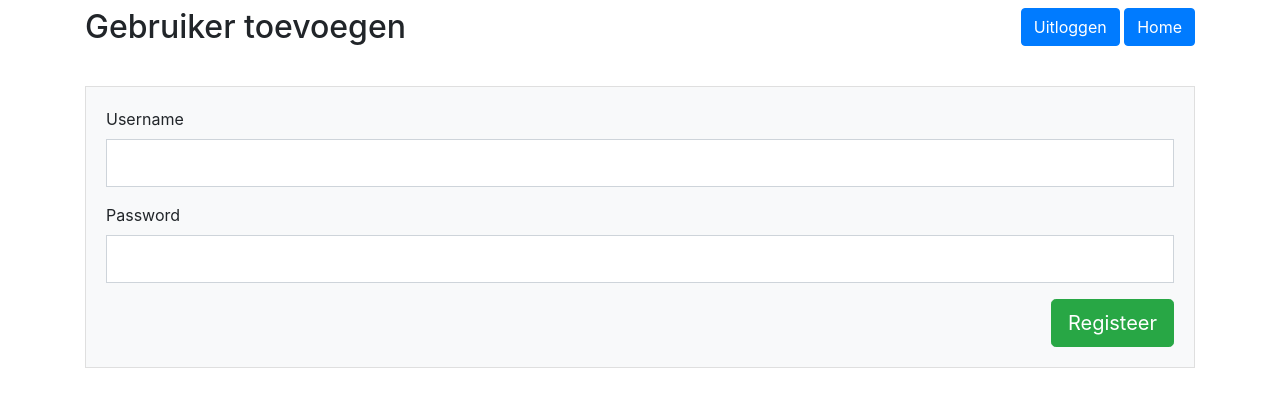
After one commit to Akahama-Patryk/huiswerk-website, a PHP site: page /dashboard/gebruiker/toevoegen.php in a window 1280 px wide. The commit adds this page. Shown: the top 407 px of the page. Run offline with PHP 8.4, Linux system fonts and the light colour scheme; a user stored in the database is signed in.

Commit message:
Homework.php -> better cards for homework dashboard/gebruiker/toevoegen.php and User.php -> Creted registration for user via admin dashboard and fixed redirect

```diff
--- /dev/null
+++ b/dashboard/gebruiker/toevoegen.php
@@ -0,0 +1,63 @@
+<?php
+include_once('../../classes/Autoloader.php');
+Session::start();
+if (isset($_POST['username'], $_POST['pass'])) {
+    $username = $_POST['username'];
+    $pass = $_POST['pass'];
+
+    // de wachtwoorden moeten opgeslagen zijn in de database met password_hash()
+
+    $user = new User($username, $pass);
+    $user->register();
+}
+?>
+<!DOCTYPE html>
+<html lang="en">
+<head>
+    <meta charset="UTF-8">
+    <title>Home</title>
+    <link rel="stylesheet" href="../../style/Main.css">
+    <link rel="stylesheet" href="https://stackpath.bootstrapcdn.com/bootstrap/4.3.1/css/bootstrap.min.css">
+    <link rel="stylesheet" href="https://use.fontawesome.com/releases/v5.7.2/css/all.css">
+</head>
+<body>
+<div class="container">
+    <div class="row" style="margin-top:0.5em;">
+        <div class="col-md-8">
+            <h2>Gebruiker toevoegen</h2>
+        </div>
+        <div class="col-md-4 text-right">
+                        <?php
+                        if (Session::loginStatus()) {
+                            ?> <a href="../../logout.php" class="btn btn-primary">Uitloggen</a> <?php
+                            ?> <a href="../../index.php" class="btn btn-primary">Home</a> <?php
+                        } else {
+                            RedirectHandler::HTTP_301('../../index.php');
+                        }
+                        ?>
+        </div>
+        <div class="col-md-12" style="margin-top:2em;">
+            <div class="card rounded-0">
+                <div class="card-body bg-light">
+                    <form class="form" role="form" id="formRegister" method="POST">
+                        <div class="form-group">
+                            <label for="username">Username</label>
+                            <input type="text" class="form-control form-control-lg rounded-0" name="username" id="user"
+                                   required
+                                   placeholder="">
+                        </div>
+                        <div class="form-group">
+                            <label>Password</label>
+                            <input type="password" class="form-control form-control-lg rounded-0" id="pass" name="pass"
+                                   required
+                                   autocomplete="new-password" placeholder="">
+                        </div>
+                        <button type="submit" name="submit" class="btn btn-success btn-lg float-right" id="btnLogin">
+                            Registeer
+                        </button>
+                    </form>
+                </div>
+            </div>
+        </div>
+</body>
+</html>
--- a/dashboard/index.php
+++ b/dashboard/index.php
@@ -29,6 +29,7 @@
 		</div>
         <div class="col-md-12" style="margin-top:2em;">
             <a href="huiswerk/toevoegen.php"><button class="btn btn-primary">Toevoegen</button></a>
+            <a href="gebruiker/toevoegen.php"><button class="btn btn-primary">Gebruiker Toevoegen</button></a>
         </div>
 
 	</div>
```
Also changed, not shown: classes/Homework.php (+11 -3 lines), classes/User.php (+23 -2 lines).
